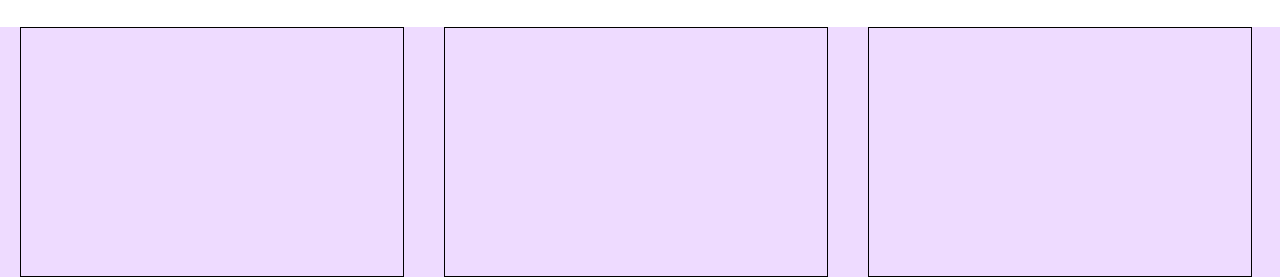
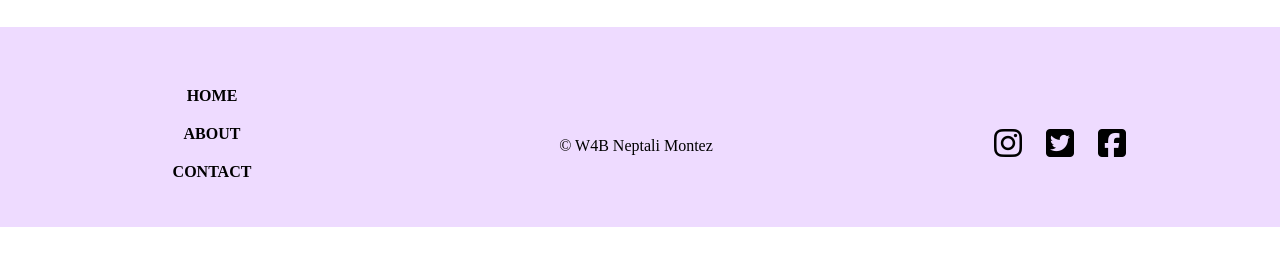
Before and after one commit to neptali04/W4B-FinalProject, a plain HTML site: page index.html in a window 1280 px wide. Shown: the part 1433-1710 px from the top of the page. After the commit the page ends 1660 px from the top, so only its background shows below. Drawn offline with Linux system fonts and the light colour scheme.

Commit message:
updated css link

```diff
--- a/css/style.css
+++ b/css/style.css
@@ -10,6 +10,7 @@ nav{
     background-color: #eedbff;
     position: sticky;
     top: 0;
+    z-index: 1;
 }
 .logo{
     float: left;
@@ -43,6 +44,7 @@ main{
     background-size: cover;
     background-position: center;
     background-repeat: no-repeat;
+
 }
 .hero-text{
     color: #fff;
@@ -53,6 +55,9 @@ main{
     transform: translate(-50%, -50%);
 }
 /* This is the end of hero section  */
+.jazzAudio{
+    position: fixed;
+}
 /* This is the start of a row  */
 .row{
     margin: 20px 20px;
@@ -94,14 +99,54 @@ main{
 /* This is the start of footer  */
 footer{
     width: 100%;
-    height: 250px;
+    height: 200px;
     background-color: #eedbff;
 }
 .footerBox{
     width: 30%;
-    height: 250px;
+    height: 200px;
     float: left;
     margin:0px 20px ;
-    border: 1px solid #000;
+    text-align: center;
+    /* border: 1px solid #000; */
 }
+.footerBox ul{
+    list-style-type: none;
+    margin-top: 60px;
+}
+.footerBox a{
+    text-decoration: none;
+}
+.footerBox ul li{
+    color: #000;
+
+    font-weight: bolder;
+    text-transform: uppercase;
+    margin: 20px 20px;
+}
+.footerBox ul li:hover{
+    color: darkmagenta;
+}
+.footerBox ul li:active{
+    color:cornflowerblue;
+}
+.footerBox p{
+    margin-top: 110px;
+}
+.socialMedia{
+    margin-top: 100px;
+}
+.socialMedia i{
+    margin: 0px 10px;
+}
+.socialMedia i{
+    color: #000;
+}
+.socialMedia i:hover{
+    color: darkmagenta;
+}
+.socialMedia i:active{
+    color:cornflowerblue;
+}
+
 /* This is the end of footer  */
--- a/index.html
+++ b/index.html
@@ -4,7 +4,8 @@
     <meta charset="UTF-8">
     <meta http-equiv="X-UA-Compatible" content="IE=edge">
     <meta name="viewport" content="width=device-width, initial-scale=1.0">
-    <link rel="stylesheet" href="/css/style.css">
+    <script src="https://kit.fontawesome.com/6b35074062.js" crossorigin="anonymous"></script>
+    <link rel="stylesheet" href="./css/style.css">
     <title>Homepage</title>
 </head>
 <body>
@@ -27,6 +28,14 @@
             <p>Lorem ipsum dolor sit amet consectetur adipisicing elit.</p>
         </div>
     </main>
+    <!-- This is my audio -->
+    <div class="jazzAudio">
+        <audio controls autoplay>
+            <source src="/audio/audio.mp3" type="audio/mp3">
+        </audio>
+
+    </div>
+    <!-- This is the end of my audio -->
     <!-- This is the end of hero section -->
     <!-- This is the start of a row -->
     <section class="row">
@@ -63,9 +72,24 @@
     <!-- This is the end of a section -->
     <!-- This is the start of footer -->
     <footer>
-        <div class="footerBox"></div>
-        <div class="footerBox"></div>
-        <div class="footerBox"></div>
+        <div class="footerBox">
+            <ul>
+                <a href="/index.html"><li>Home</li></a>
+                <a href="/about.html"><li>About</li></a>
+                <a href="/contact.html"><li>Contact</li></a>
+            </ul>
+
+        </div>
+        <div class="footerBox">
+            <p>&copy; W4B Neptali Montez</p>
+        </div>
+        <div class="footerBox">
+            <div class="socialMedia">
+                <a href="https://www.instagram.com/?hl=en" target="_blank"><i class="fa-brands fa-instagram fa-2x"></i></a>
+                <a href="https://twitter.com/i/flow/login" target="_blank"><i class="fa-brands fa-twitter-square fa-2x"></i></a>
+                <a href="https://www.facebook.com/" target="_blank"><i class="fa-brands fa-facebook-square fa-2x"></i></a>
+            </div>
+        </div>
     </footer>
     <!-- This is the end of footer -->
 </body>
```
